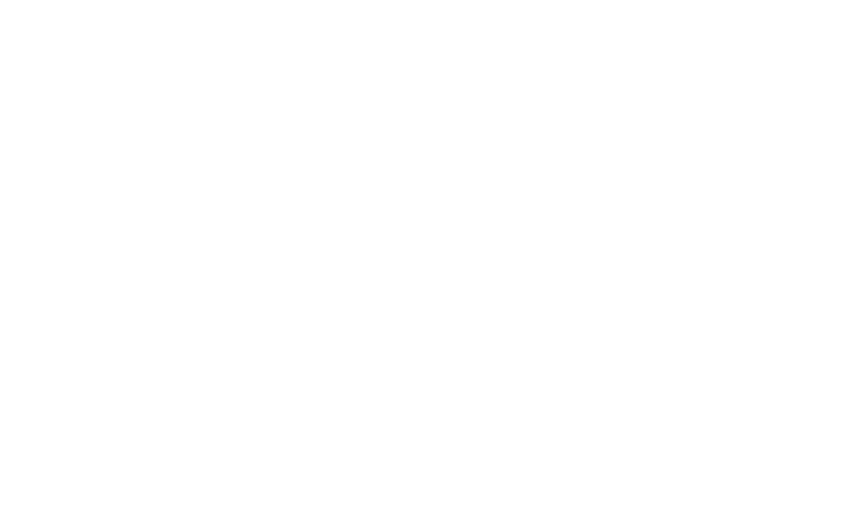
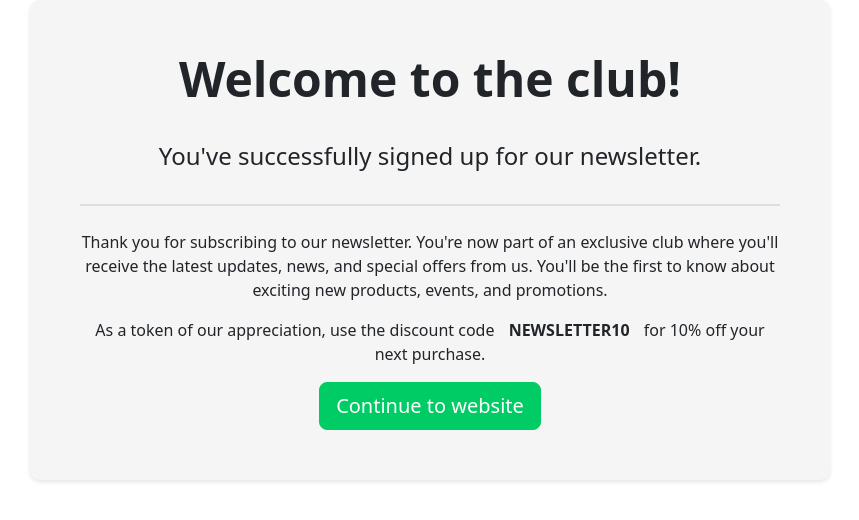
Before and after one commit to JatinSingh0701/Newsletter-Sign_up-, a website: page success.html in a window 1280 px wide. Shown: the whole page, without its empty margins (210-1069 px from the left). Drawn offline with nearby package versions, Linux system fonts and the light colour scheme.

Commit message:
complete a website

```diff
--- a/failure.html
+++ b/failure.html
@@ -0,0 +1,39 @@
+<!DOCTYPE html>
+<html lang="en">
+
+<head>
+    <meta charset="UTF-8">
+    <meta http-equiv="X-UA-Compatible" content="IE=edge">
+    <meta name="viewport" content="width=device-width, initial-scale=1.0">
+
+    <title>Oops! Something Went Wrong</title>
+
+    <!-- Bootstrap core CSS -->
+    <link rel="stylesheet" href="https://cdn.jsdelivr.net/npm/bootstrap@5.2.3/dist/css/bootstrap.min.css">
+
+
+    <!-- Do not use the public folder name as a route in the path. just use /css/styles.css instead of public/css/styles.css -->
+
+    <!-- Custom styles for this template -->
+
+    <link rel="stylesheet" type="text/css" href="/css/failure.css">
+
+</head>
+
+<body>
+    <div class="jumbotron">
+        <h1 class="display-4">Oops! Something Went Wrong</h1>
+        <p class="lead">We're sorry, but there was a problem signing you up. Please check your information and try
+            again.</p>
+        <hr class="my-4">
+        <p>Our team of experts has been notified of this issue and is working hard to fix it. In the meantime, you can
+            reach out to us at <a href="mailto:support@mywebsite.com">support@mywebsite.com</a> for further assistance.
+        </p>
+        <form action="/failure" method="post">
+
+            <a class="btn btn-primary btn-lg" href="#" role="button">try Back</a>
+        </form>
+    </div>
+</body>
+
+</html>
--- /dev/null
+++ b/public/css/failure.css
@@ -0,0 +1,43 @@
+body {
+    font-family: Arial, Helvetica, sans-serif;
+    background-color: #f7f7f7;
+}
+
+.jumbotron {
+    background-color: #fff;
+    margin-top: 50px;
+    padding: 50px;
+    text-align: center;
+    border-radius: 10px;
+    box-shadow: 0px 5px 20px rgba(0, 0, 0, 0.2);
+}
+
+h1 {
+    font-size: 3rem;
+    font-weight: bold;
+    color: #f44336;
+}
+
+.lead {
+    font-size: 1.5rem;
+    margin-bottom: 20px;
+}
+
+.my-4 {
+    border-top: 2px solid #eee;
+    margin-top: 30px;
+    margin-bottom: 30px;
+}
+
+.btn-primary {
+    background-color: #f44336;
+    border: none;
+    font-weight: bold;
+    text-transform: uppercase;
+    letter-spacing: 2px;
+    transition: background-color 0.2s ease;
+}
+
+.btn-primary:hover {
+    background-color: #e53935;
+}
--- /dev/null
+++ b/public/css/success.css
@@ -0,0 +1,42 @@
+.jumbotron {
+    margin: 0 auto;
+    max-width: 800px;
+    text-align: center;
+    padding: 50px;
+    background-color: #f5f5f5;
+    border-radius: 10px;
+    box-shadow: 0 2px 4px rgba(0, 0, 0, 0.1);
+}
+
+.display-4 {
+    font-size: 3rem;
+    font-weight: bold;
+    margin-bottom: 30px;
+}
+
+.lead {
+    font-size: 1.5rem;
+    margin-bottom: 30px;
+}
+
+.my-4 {
+    border-color: #999999;
+    border-width: 2px;
+}
+
+.discount-code {
+    font-weight: bold;
+    background-color: #f5f5f5;
+    border-radius: 5px;
+    padding: 5px 10px;
+}
+
+.btn-primary {
+    background-color: #00cc66;
+    border-color: #00cc66;
+}
+
+.btn-primary:hover {
+    background-color: #00994d;
+    border-color: #00994d;
+}
--- a/success.html
+++ b/success.html
@@ -0,0 +1,37 @@
+<!DOCTYPE html>
+<html lang="en">
+
+<head>
+    <meta charset="UTF-8">
+    <meta http-equiv="X-UA-Compatible" content="IE=edge">
+    <meta name="viewport" content="width=device-width, initial-scale=1.0">
+    <title>Success!</title>
+
+    <!-- Bootstrap core CSS -->
+    <link rel="stylesheet" href="https://cdn.jsdelivr.net/npm/bootstrap@5.2.3/dist/css/bootstrap.min.css">
+
+
+    <!-- Do not use the public folder name as a route in the path. just use /css/styles.css instead of public/css/styles.css -->
+
+    <!-- Custom styles for this template -->
+
+    <link rel="stylesheet" type="text/css" href="/css/success.css">
+</head>
+
+<body>
+    <div class="jumbotron">
+        <h1 class="display-4">Welcome to the club!</h1>
+        <p class="lead">You've successfully signed up for our newsletter.</p>
+        <hr class="my-4">
+        <p>Thank you for subscribing to our newsletter. You're now part of an exclusive club where you'll receive the
+            latest updates, news, and special offers from us. You'll be the first to know about exciting new products,
+            events, and promotions.</p>
+        <p>As a token of our appreciation, use the discount code <span class="discount-code">NEWSLETTER10</span> for 10%
+            off your next purchase.</p>
+        <form action="/success" method="post">
+            <a class="btn btn-primary btn-lg" href="#" role="button">Continue to website</a>
+        </form>
+    </div>
+</body>
+
+</html>
```
Also changed, not shown: app.js (+53 -14 lines), signup.html (+1 -0 lines).
